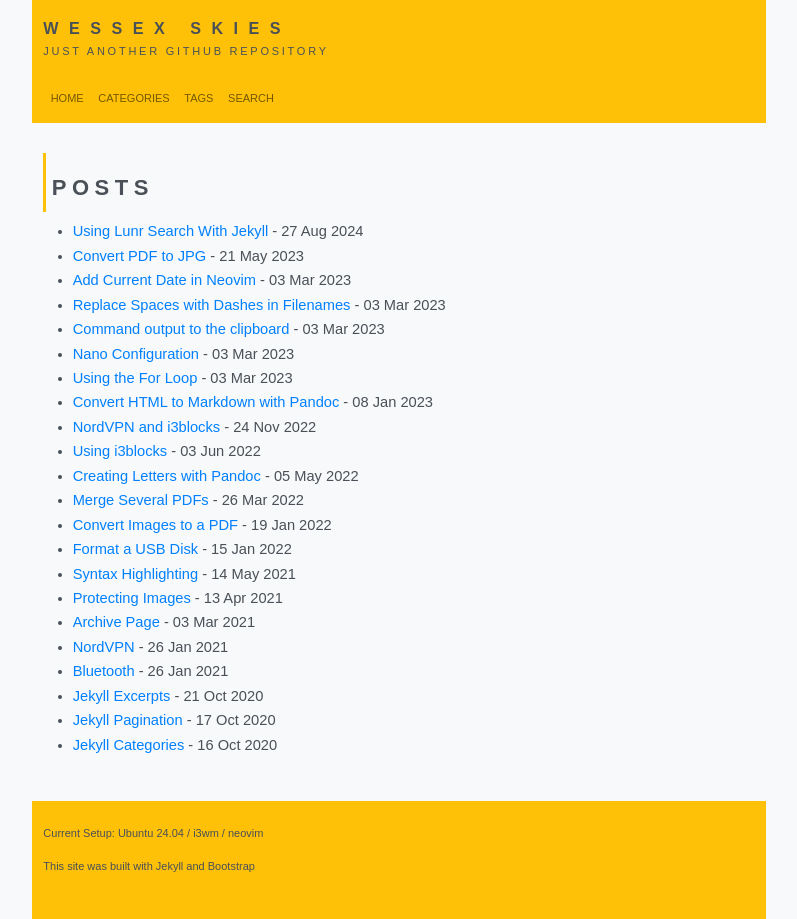
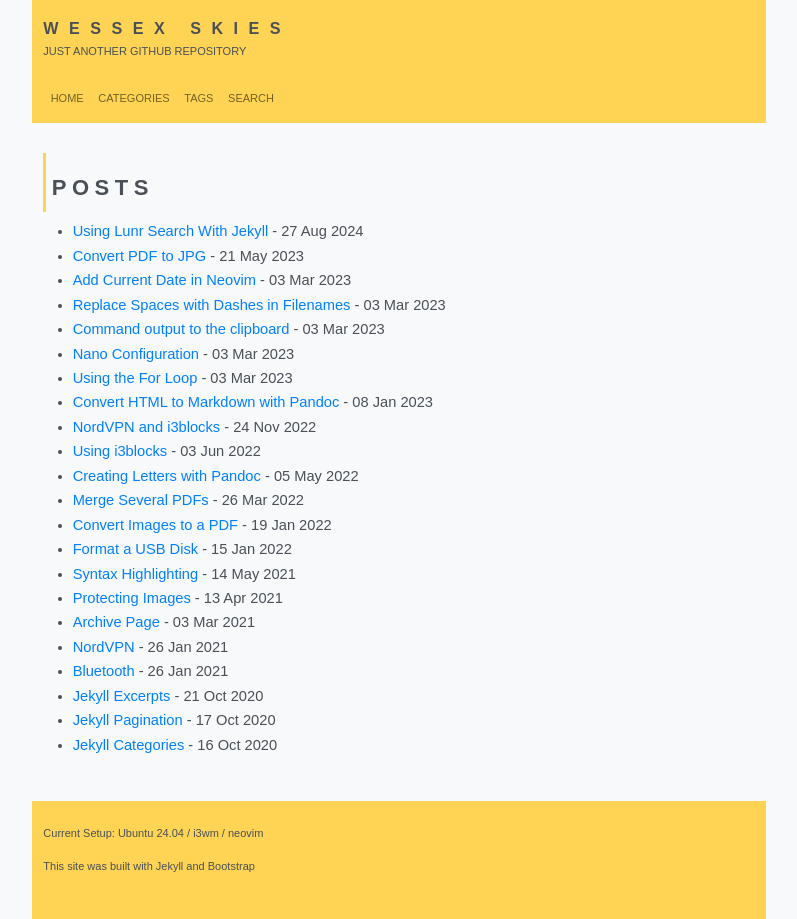
Before and after one commit to Wessex-Skies/wessex-skies.github.io, a Jekyll site: the page built from index.html, in a window 1280 px wide. Shown: the whole page, without its empty margins (241-1038 px from the left). Built offline with Jekyll 4.4.1, drawn with Linux system fonts in a browser that asks for light colours; some web fonts are replaced.

Commit message:
automated: 2024-08-28-1829

```diff
--- a/_sass/base.scss
+++ b/_sass/base.scss
@@ -11,7 +11,7 @@ $purple:  #6f42c1;
 $pink:    #d63384;
 $red:     #dc3545;
 $orange:  #fd7e14;
-$yellow:  #ffc107;
+$yellow:  #ffd454;
 $green:   #198754;
 $teal:    #20c997;
 $cyan:    #0dcaf0;
--- a/_sass/style.scss
+++ b/_sass/style.scss
@@ -40,7 +40,7 @@ a.site-title {
 }
 
 .strap_line {
-    letter-spacing: 0.25em;
+    letter-spacing: 0;
     font-size: $font-size-small;
     text-transform: uppercase;
 
```
